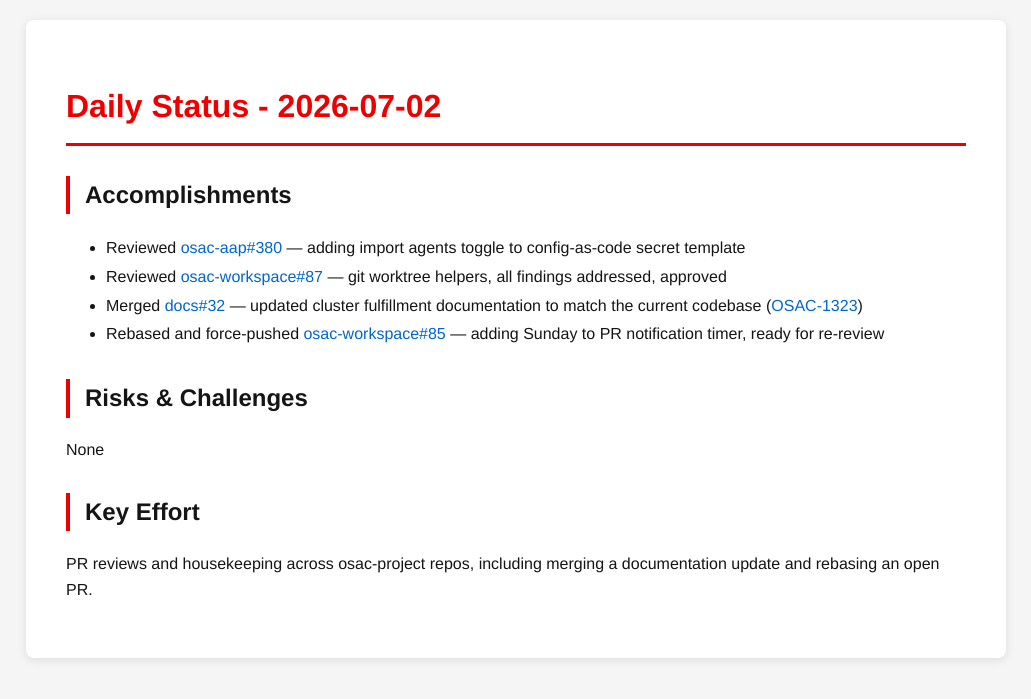
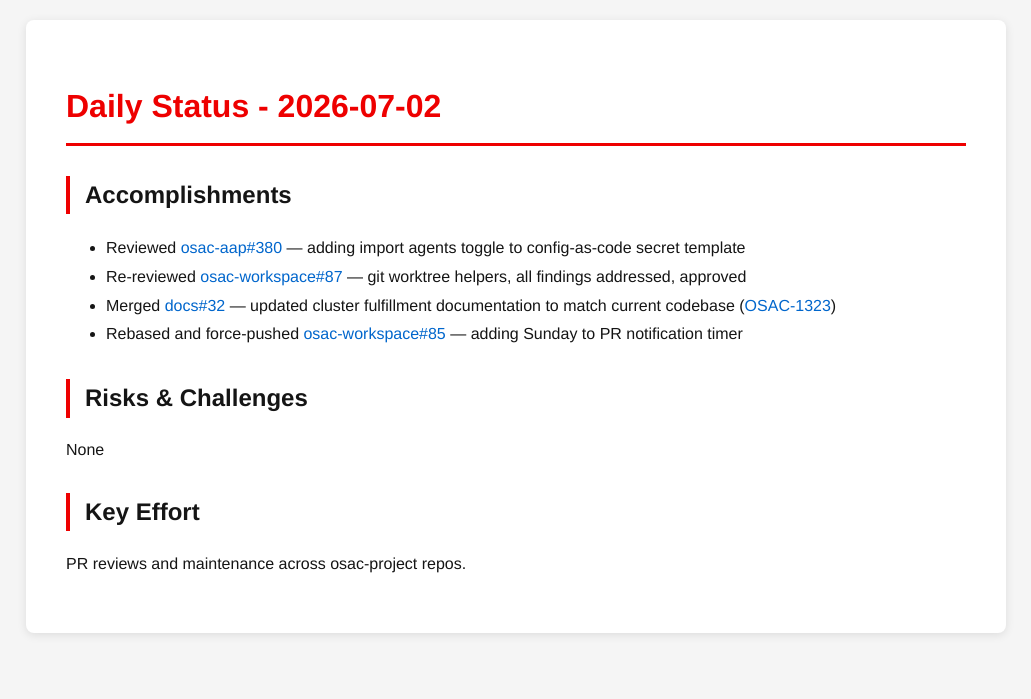
Before and after one commit to tzvatot/daily-status, a Jekyll site: the page built from 2026-07-02.md, in a window 1280 px wide. Shown: the top 699 px of the page, without its empty margins (124-1155 px from the left). Built offline with Jekyll 4.4.1, drawn with Linux system fonts in a browser that asks for light colours.

Commit message:
Daily status update - 2026-07-02

```diff
--- a/2026-07-02.md
+++ b/2026-07-02.md
@@ -8,12 +8,12 @@
 
 ## Accomplishments
 - Reviewed [osac-aap#380](https://github.com/osac-project/osac-aap/pull/380) — adding import agents toggle to config-as-code secret template
-- Reviewed [osac-workspace#87](https://github.com/osac-project/osac-workspace/pull/87) — git worktree helpers, all findings addressed, approved
-- Merged [docs#32](https://github.com/osac-project/docs/pull/32) — updated cluster fulfillment documentation to match the current codebase ([OSAC-1323](https://redhat.atlassian.net/browse/OSAC-1323))
-- Rebased and force-pushed [osac-workspace#85](https://github.com/osac-project/osac-workspace/pull/85) — adding Sunday to PR notification timer, ready for re-review
+- Re-reviewed [osac-workspace#87](https://github.com/osac-project/osac-workspace/pull/87) — git worktree helpers, all findings addressed, approved
+- Merged [docs#32](https://github.com/osac-project/docs/pull/32) — updated cluster fulfillment documentation to match current codebase ([OSAC-1323](https://redhat.atlassian.net/browse/OSAC-1323))
+- Rebased and force-pushed [osac-workspace#85](https://github.com/osac-project/osac-workspace/pull/85) — adding Sunday to PR notification timer
 
 ## Risks & Challenges
 None
 
 ## Key Effort
-PR reviews and housekeeping across osac-project repos, including merging a documentation update and rebasing an open PR.
+PR reviews and maintenance across osac-project repos.
```
